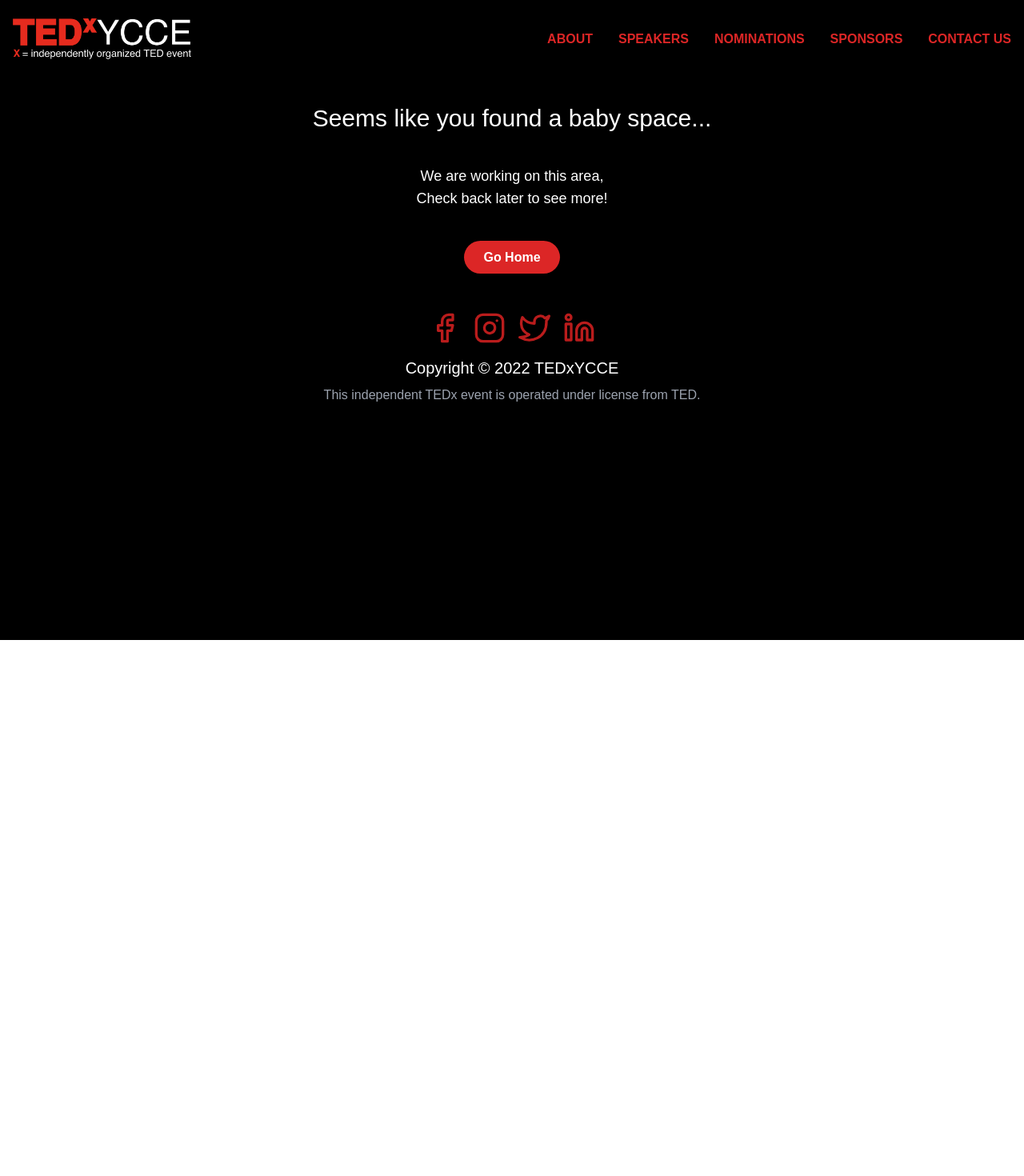
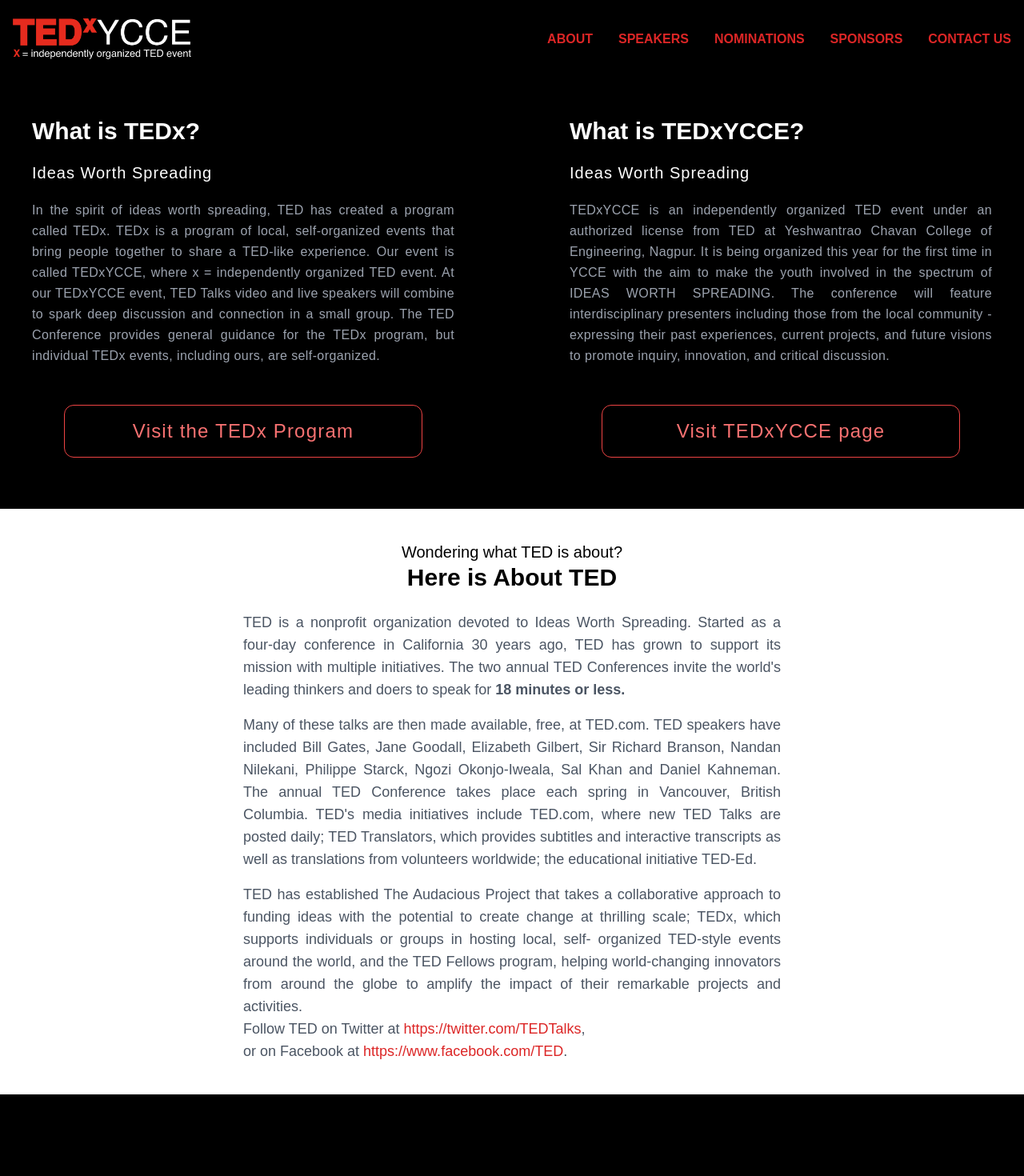
Before and after one commit to TEDxYCCE/tedxycce2022, a Next.js app: page /about in a window 1280 px wide. Shown: the top 1470 px of the page at 80% size. Before the commit the page ends 800 px from the top, so only its background shows below. Built offline with nearby package versions, Linux system fonts and the light colour scheme.

Commit message:
Added About Page

```diff
--- a/pages/about.tsx
+++ b/pages/about.tsx
@@ -14,9 +14,103 @@ const Home: NextPage = () => {
         <link rel="icon" href="/favicon.ico" />
       </Head>
       <Header />
-        <main className="">
-          {/* <h1 className="text-2xl text-white">Welcome</h1> */}
-            <BlankSpace />
+      <main className="my-12 ">
+        <div className="container flex flex-col gap-16 mx-auto mb-16 text-white lg:flex-row ">
+          <div className="w-full px-10 lg:w-1/2">
+            <h2 className="text-3xl font-semibold">What is TEDx?</h2>
+            <div className="my-5 text-xl tracking-wider">
+              Ideas Worth Spreading
+            </div>
+            <p className="leading-relaxed tracking-wide text-justify text-gray-400 text-md">
+              In the spirit of ideas worth spreading, TED has created a program
+              called TEDx. TEDx is a program of local, self-organized events
+              that bring people together to share a TED-like experience. Our
+              event is called TEDxYCCE, where x = independently organized TED
+              event. At our TEDxYCCE event, TED Talks video and live speakers
+              will combine to spark deep discussion and connection in a small
+              group. The TED Conference provides general guidance for the TEDx
+              program, but individual TEDx events, including ours, are
+              self-organized.
+            </p>
+
+            <a href="https://www.ted.com/about/programs-initiatives/tedx-program">
+              <div className="w-auto p-4 mx-10 mt-12 text-red-400 border border-red-500 rounded-xl border-1 hover:bg-red-800 px-auto focus:ring-1">
+                <p className="text-2xl font-normal tracking-wider text-center">
+                  Visit the TEDx Program
+                </p>
+              </div>
+            </a>
+          </div>
+          <div className="w-full px-10 lg:w-1/2 ">
+            <h2 className="text-3xl font-semibold">What is TEDxYCCE?</h2>
+            <div className="my-5 text-xl tracking-wider">
+              Ideas Worth Spreading
+            </div>
+            <p className="leading-relaxed tracking-wide text-justify text-gray-400 text-md">
+              TEDxYCCE is an independently organized TED event under an
+              authorized license from TED at Yeshwantrao Chavan College of
+              Engineering, Nagpur. It is being organized this year for the first
+              time in YCCE with the aim to make the youth involved in the
+              spectrum of IDEAS WORTH SPREADING. The conference will feature
+              interdisciplinary presenters including those from the local
+              community - expressing their past experiences, current projects,
+              and future visions to promote inquiry, innovation, and critical
+              discussion.
+            </p>
+
+            <a href="https://www.ted.com/about/programs-initiatives/tedx-program">
+              <div className="w-auto p-4 mx-10 mt-12 text-red-400 border border-red-500 rounded-xl border-1 hover:bg-red-800 px-auto focus:ring-1">
+                <p className="text-2xl font-normal tracking-wider text-center">
+                  Visit TEDxYCCE page
+                </p>
+              </div>
+            </a>
+          </div>
+        </div>
+
+        <div className="my-4 bg-white ">
+          <div className="container px-10 pt-10 mx-auto text-black">
+            <div className="text-center ">
+              <h3 className="text-xl">Wondering what TED is about?</h3>
+
+              <h2 className="pb-6 text-3xl font-bold">Here is About TED</h2>
+              <p className="container max-w-2xl mx-auto mb-4 text-lg font-light text-justify text-gray-600">
+                TED is a nonprofit organization devoted to Ideas Worth
+                Spreading. Started as a four-day conference in California 30
+                years ago, TED has grown to support its mission with multiple
+                initiatives. The two annual TED Conferences invite the world's
+                leading thinkers and doers to speak for{" "}
+                <span className="font-semibold">18 minutes or less.</span>
+              </p>
+
+              <p className="container max-w-2xl mx-auto mb-4 text-lg font-light text-justify text-gray-600">
+                Many of these talks are then made available, free, at TED.com.
+                TED speakers have included Bill Gates, Jane Goodall, Elizabeth
+                Gilbert, Sir Richard Branson, Nandan Nilekani, Philippe Starck,
+                Ngozi Okonjo-Iweala, Sal Khan and Daniel Kahneman. The annual
+                TED Conference takes place each spring in Vancouver, British
+                Columbia. TED's media initiatives include TED.com, where new TED
+                Talks are posted daily; TED Translators, which provides
+                subtitles and interactive transcripts as well as translations
+                from volunteers worldwide; the educational initiative TED-Ed.
+              </p>
+              <p className="container max-w-2xl pb-10 mx-auto text-lg font-light text-justify text-gray-600">
+                TED has established The Audacious Project that takes a
+                collaborative approach to funding ideas with the potential to
+                create change at thrilling scale; TEDx, which supports
+                individuals or groups in hosting local, self- organized
+                TED-style events around the world, and the TED Fellows program,
+                helping world-changing innovators from around the globe to
+                amplify the impact of their remarkable projects and activities. <br />
+                Follow TED on Twitter at <a className="text-red-600 " href="https://twitter.com/TEDTalks">https://twitter.com/TEDTalks</a>, <br />
+                or on Facebook at <a className="text-red-600 " href="https://www.facebook.com/TED">https://www.facebook.com/TED</a>.
+              </p>
+
+            </div>
+
+          </div>
+        </div>
+        {/* <BlankSpace /> */}
       </main>
       <Footer />
     </div>
```
Lines whose indentation alone changed are shown as unchanged.
